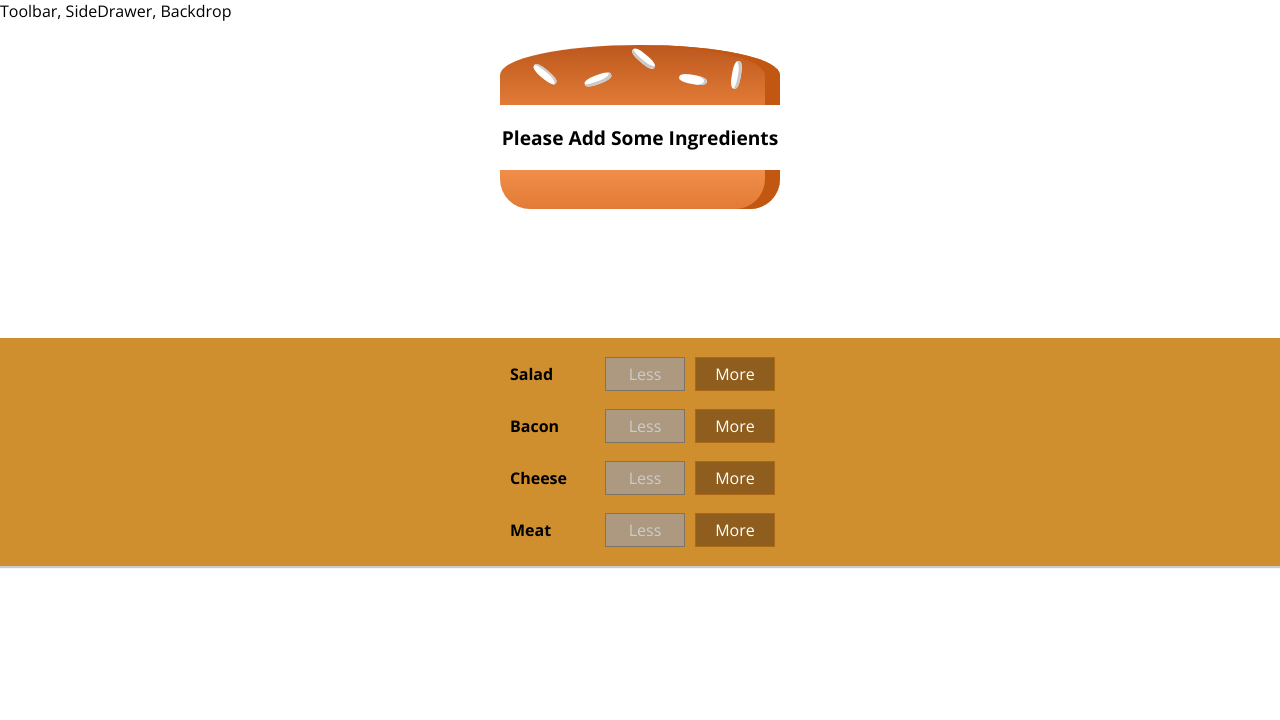
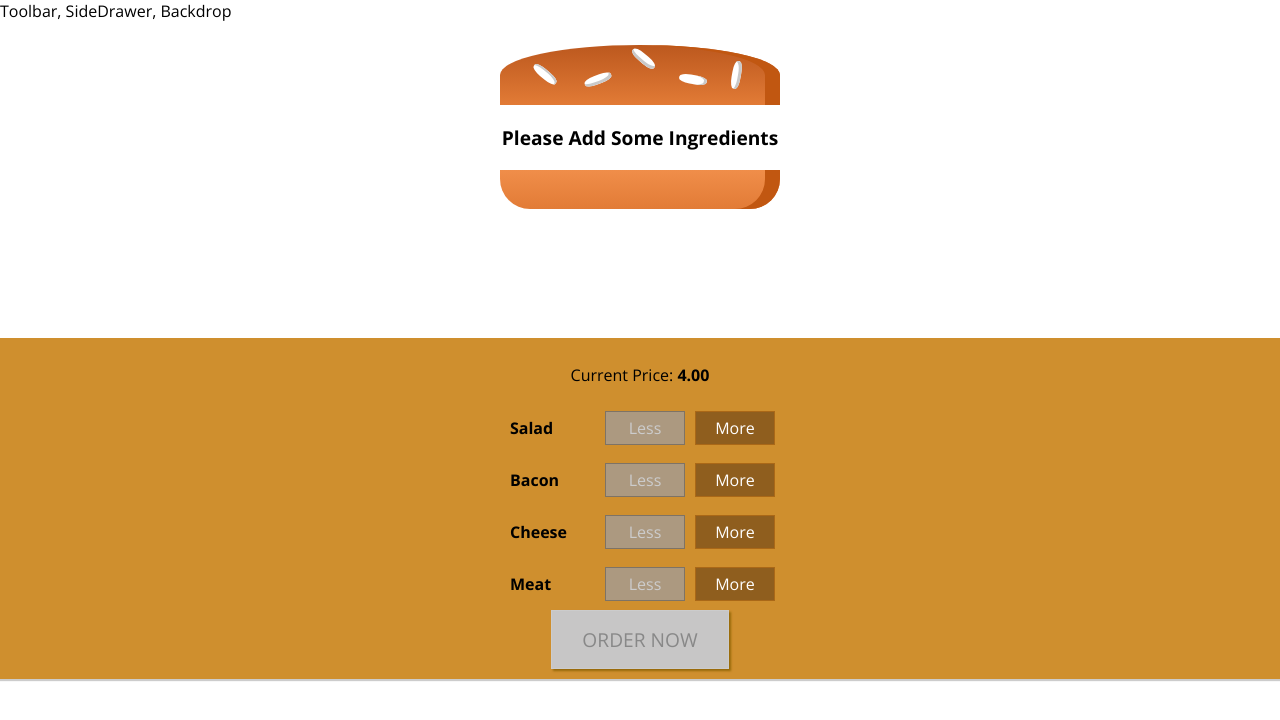
Before and after one commit to ar2zee/My-Burger, a React app: page / in a window 1280 px wide. Shown: the top 720 px of the page. Built offline with nearby package versions, Linux system fonts and the light colour scheme.

Commit message:
Created and Implemented Order Button

```diff
--- a/src/components/Burger/BuildControls/BuildControls.css
+++ b/src/components/Burger/BuildControls/BuildControls.css
@@ -8,3 +8,44 @@
     margin: auto;
     padding: 10px 0;
 }
+
+.OrderButton {
+    background-color: #DAD735;
+    outline: none;
+    cursor: pointer;
+    border: 1px solid #966909;
+    color: #966909;
+    font-family: inherit;
+    font-size: 1.2em;
+    padding: 15px 30px;
+    box-shadow: 2px 2px 2px #966909;
+}
+
+.OrderButton:hover, .OrderButton:active {
+    background-color: #A0DB41;
+    border: 1px solid #966909;
+    color: #966909;
+}
+
+.OrderButton:disabled {
+    background-color: #C7C6C6;
+    cursor: not-allowed;
+    border: 1px solid #ccc;
+    color: #888888;
+}
+
+.OrderButton:not(:disabled) {
+    animation: enable 0.3s linear;
+}
+
+@keyframes enable {
+    0% {
+        transform: scale(1);
+    }
+    60% {
+        transform: scale(1.1);
+    }
+    100% {
+        transform: scale(1);
+    }
+}
--- a/src/components/Burger/BuildControls/BuildControls.js
+++ b/src/components/Burger/BuildControls/BuildControls.js
@@ -11,6 +11,7 @@ const controls = [
 
 const buildControls = (props) => (
     <div className={classes.BuildControls}>
+        <p>Current Price: <strong>{props.price.toFixed(2)}</strong> </p>
         {controls.map(ctrl => (
             <BuildControl
             key={ctrl.label}
@@ -19,6 +20,9 @@ const buildControls = (props) => (
             removed={() => props.ingredientRemoved(ctrl.type)}
             disabled={props.disabled[ctrl.type]}/>
     ))}
+        <button
+        disabled={!props.purchasable}
+        className={classes.OrderButton}>ORDER NOW</button>
     </div>
 )
 
--- a/src/components/Burger/Burger.css
+++ b/src/components/Burger/Burger.css
@@ -2,7 +2,7 @@
     width: 100%;
     margin: auto;
     height: 250px;
-    overflow: scroll;
+    overflow: auto;
     text-align: center;
     font-weight: bold;
     font-size: 1.2rem;
--- a/src/containers/BurgerBuilder/BurgerBuilder.js
+++ b/src/containers/BurgerBuilder/BurgerBuilder.js
@@ -18,7 +18,19 @@ class BurgerBuilder extends Component{
             cheese: 0,
             meat: 0
         },
-        totalPrice: 4
+        totalPrice: 4,
+        purchasable: false
+    }
+
+    updatePuechaseState = (ingredients) => {
+        const sum = Object.keys(ingredients)
+            .map(igKey => {
+                return ingredients[igKey];
+            })
+            .reduce((sum,el) => {
+                return sum +el
+            }, 0)
+        this.setState({ purchasable: sum > 0})
     }
 
     addIngredientHandler = (type) => {
@@ -35,6 +47,7 @@ class BurgerBuilder extends Component{
             totalPrice: newPrice,
             ingredients: updatedIngredients
         })
+        this.updatePuechaseState(updatedIngredients);
     }
 
     removeIngredientHandler = (type) => {
@@ -54,6 +67,7 @@ class BurgerBuilder extends Component{
             totalPrice: newPrice,
             ingredients: updatedIngredients
         })
+        this.updatePuechaseState(updatedIngredients);
     }
 
     render(){
@@ -69,7 +83,9 @@ class BurgerBuilder extends Component{
                 <BuildControls
                     ingredientAdded={this.addIngredientHandler}
                     ingredientRemoved={this.removeIngredientHandler}
-                    disabled={disabledInfo}/>
+                    disabled={disabledInfo}
+                    purchasable={this.state.purchasable}
+                    price={this.state.totalPrice}/>
             </Aux>
         )
     }
```
Also changed, not shown: src/components/Burger/BuildControls/BuildControl/BuildControl.css (line endings or trailing spaces).
